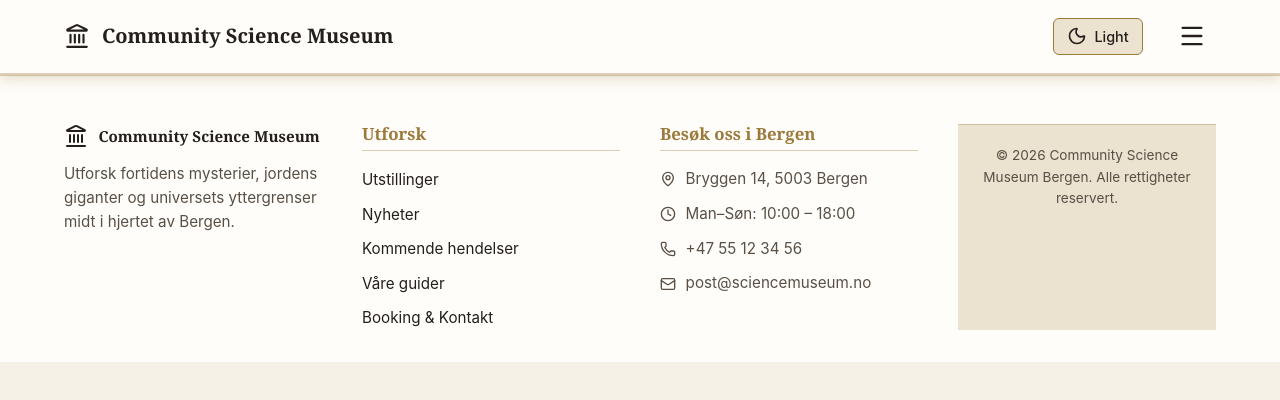
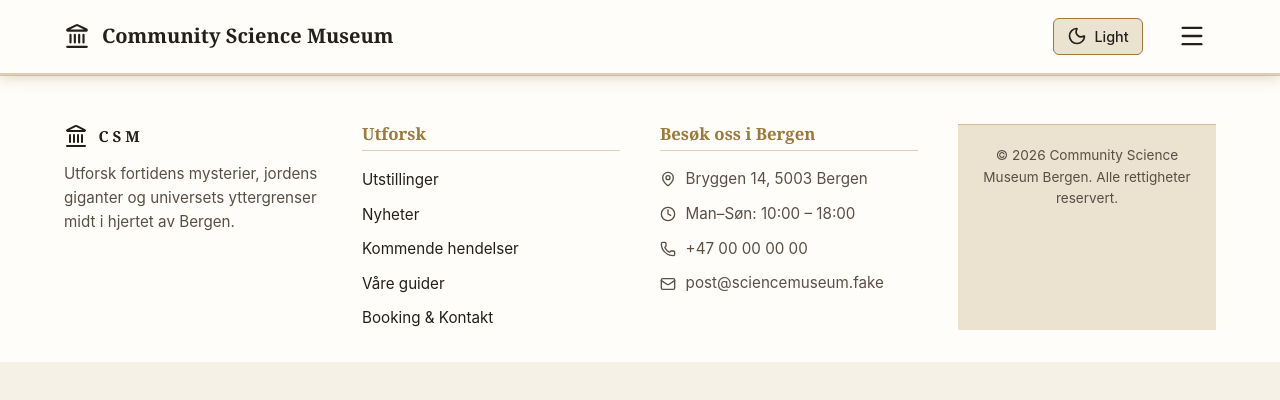
Before and after one commit to SS0391/community-science-m, a React (Vite) app: page / in a window 1280 px wide. Shown: the top 400 px of the page. Built offline with nearby package versions, Linux system fonts and the light colour scheme.

Commit message:
small changes to the footer

```diff
--- a/src/components/Footer/Footer.jsx
+++ b/src/components/Footer/Footer.jsx
@@ -9,7 +9,7 @@ export default function Footer() {
         <div className={styles.footerSection}>
           <Link to="/" className={styles.logo}>
             <Landmark size={24} />
-            <span>Community Science Museum</span>
+            <span>C S M</span>
           </Link>
           <p className={styles.tagline}>Utforsk fortidens mysterier, jordens giganter og universets yttergrenser midt i hjertet av Bergen.</p>
         </div>
@@ -45,11 +45,11 @@ export default function Footer() {
           </p>
           <p className={styles.infoRow}>
             <Phone size={16} />
-            <span>+47 55 12 34 56</span>
+            <span>+47 00 00 00 00</span>
           </p>
           <p className={styles.infoRow}>
             <Mail size={16} />
-            <span>post@sciencemuseum.no</span>
+            <span>post@sciencemuseum.fake</span>
           </p>
         </div>
         <div className={styles.bottomBar}>
```
